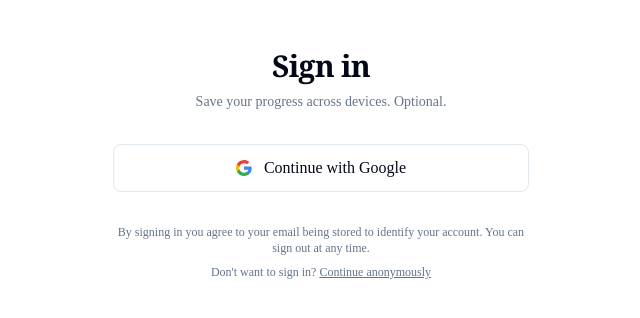
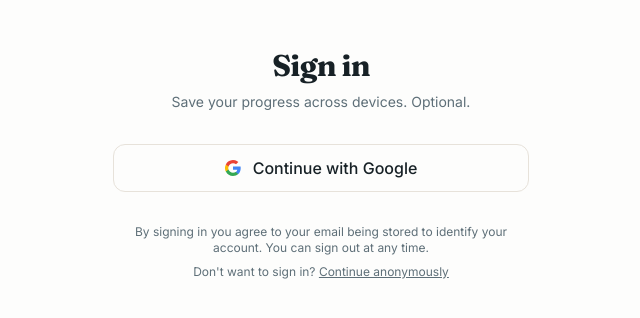
Before and after one commit to ZdorMak/detox-project, a Next.js app: page /en/login in a window 1280 px wide. Shown: the top 318 px of the page, without its empty margins (319-959 px from the left). Built offline with nearby package versions, Linux system fonts and the light colour scheme; no server answers.

Commit message:
feat(design): Plan B — Inter + Fraunces fonts, wellness sage palette, dark mode toggle

```diff
--- a/src/app/[locale]/layout.tsx
+++ b/src/app/[locale]/layout.tsx
@@ -2,8 +2,25 @@
 import { NextIntlClientProvider } from "next-intl";
 import { getMessages, getTranslations, setRequestLocale } from "next-intl/server";
 import { notFound } from "next/navigation";
+import { Inter, Fraunces } from "next/font/google";
 import { routing } from "@/i18n/routing";
+import { themeInitScript } from "@/components/ui/theme-toggle";
 import "../globals.css";
+
+// Inter — body sans (Linear, Vercel, Notion grade).
+const fontSans = Inter({
+  subsets: ["latin", "latin-ext"],
+  variable: "--font-sans",
+  display: "swap",
+});
+
+// Fraunces — display serif with optical size + soft contrast (editorial vibe).
+const fontDisplay = Fraunces({
+  subsets: ["latin", "latin-ext"],
+  variable: "--font-display",
+  display: "swap",
+  axes: ["opsz", "SOFT"],
+});
 
 export function generateStaticParams() {
   return routing.locales.map((locale) => ({ locale }));
@@ -40,8 +57,12 @@
   const messages = await getMessages();
 
   return (
-    <html lang={locale}>
-      <body>
+    <html lang={locale} className={`${fontSans.variable} ${fontDisplay.variable}`} suppressHydrationWarning>
+      <head>
+        {/* Anti-FOUC: apply saved theme before React hydrates. */}
+        <script dangerouslySetInnerHTML={{ __html: themeInitScript }} />
+      </head>
+      <body className="font-sans">
         <a href="#main" className="skip-link">
           Skip to main content
         </a>
--- a/src/app/[locale]/page.tsx
+++ b/src/app/[locale]/page.tsx
@@ -7,6 +7,7 @@
 import { Footer } from "@/components/landing/footer";
 import { ConsentBanner } from "@/components/consent/consent-banner";
 import { UserMenu } from "@/components/auth/UserMenu";
+import { ThemeToggle } from "@/components/ui/theme-toggle";
 
 export default async function LandingPage({
   params,
@@ -19,7 +20,8 @@
 
   return (
     <>
-      <div className="absolute right-4 top-4 z-20">
+      <div className="absolute right-4 top-4 z-20 flex items-center gap-2">
+        <ThemeToggle />
         <UserMenu locale={locale} next={`${localePrefix}/`} />
       </div>
       <main id="main">
--- a/src/app/globals.css
+++ b/src/app/globals.css
@@ -4,44 +4,45 @@
 
 @layer base {
   :root {
-    --background: 0 0% 100%;
-    --foreground: 222.2 84% 4.9%;
+    /* WELLNESS palette — sage-led, warm sand accents, rose for emphasis. */
+    --background: 35 30% 99%;          /* #fdfcf9 — almost-white cream */
+    --foreground: 200 25% 12%;         /* deep slate, easy on the eye */
     --card: 0 0% 100%;
-    --card-foreground: 222.2 84% 4.9%;
-    --primary: 173 80% 24%; /* teal-700 — pillar.durable */
+    --card-foreground: 200 25% 12%;
+    --primary: 168 65% 32%;            /* sage / teal-700, main action */
     --primary-foreground: 0 0% 100%;
-    --secondary: 210 40% 96.1%;
-    --secondary-foreground: 222.2 47.4% 11.2%;
-    --muted: 210 40% 96.1%;
-    --muted-foreground: 215.4 16.3% 46.9%;
-    --accent: 210 40% 96.1%;
-    --accent-foreground: 222.2 47.4% 11.2%;
-    --destructive: 0 72% 51%;
+    --secondary: 35 30% 95%;           /* warm sand surface */
+    --secondary-foreground: 200 25% 18%;
+    --muted: 35 25% 94%;
+    --muted-foreground: 200 12% 42%;
+    --accent: 24 90% 95%;              /* peach surface */
+    --accent-foreground: 24 70% 22%;
+    --destructive: 350 75% 50%;
     --destructive-foreground: 0 0% 100%;
-    --border: 214.3 31.8% 91.4%;
-    --input: 214.3 31.8% 91.4%;
-    --ring: 173 80% 24%;
-    --radius: 0.625rem;
+    --border: 35 22% 88%;
+    --input: 35 22% 88%;
+    --ring: 168 60% 38%;
+    --radius: 0.875rem;
   }
 
   .dark {
-    --background: 222.2 84% 4.9%;
-    --foreground: 210 40% 98%;
-    --card: 222.2 84% 4.9%;
-    --card-foreground: 210 40% 98%;
-    --primary: 173 70% 50%;
-    --primary-foreground: 222.2 84% 4.9%;
-    --secondary: 217.2 32.6% 17.5%;
-    --secondary-foreground: 210 40% 98%;
-    --muted: 217.2 32.6% 17.5%;
-    --muted-foreground: 215 20.2% 65.1%;
-    --accent: 217.2 32.6% 17.5%;
-    --accent-foreground: 210 40% 98%;
-    --destructive: 0 62.8% 30.6%;
-    --destructive-foreground: 210 40% 98%;
-    --border: 217.2 32.6% 17.5%;
-    --input: 217.2 32.6% 17.5%;
-    --ring: 173 70% 50%;
+    --background: 200 30% 7%;          /* deep teal-slate */
+    --foreground: 35 25% 95%;
+    --card: 200 25% 10%;
+    --card-foreground: 35 25% 95%;
+    --primary: 168 60% 50%;
+    --primary-foreground: 200 30% 7%;
+    --secondary: 200 22% 14%;
+    --secondary-foreground: 35 25% 95%;
+    --muted: 200 22% 14%;
+    --muted-foreground: 200 12% 65%;
+    --accent: 24 60% 18%;
+    --accent-foreground: 24 80% 90%;
+    --destructive: 350 65% 50%;
+    --destructive-foreground: 0 0% 100%;
+    --border: 200 18% 18%;
+    --input: 200 18% 18%;
+    --ring: 168 55% 55%;
   }
 
   * {
@@ -49,23 +50,23 @@
   }
   html {
     -webkit-tap-highlight-color: transparent;
+    text-rendering: optimizeLegibility;
   }
   body {
     @apply bg-background text-foreground antialiased;
-    font-feature-settings: "rlig" 1, "calt" 1;
+    font-feature-settings: "rlig" 1, "calt" 1, "ss01" 1;
   }
-  /* Use Georgia serif for top-level headings — gives the project an editorial,
-     "thoughtful publication" feel rather than a generic SaaS look. */
+
+  /* Display font for top-level headings — Fraunces (editorial, optical-size aware). */
   h1, h2, .font-display {
-    font-family: Georgia, "Times New Roman", "DejaVu Serif", serif;
-    letter-spacing: -0.015em;
+    font-family: var(--font-display), Georgia, ui-serif, serif;
+    letter-spacing: -0.02em;
+    font-feature-settings: "ss01" 1;
   }
-  /* Subtle gradient utility for hero / pillar accents. */
-  .bg-grain {
-    background-image:
-      radial-gradient(circle at 20% 0%, hsl(var(--primary) / 0.06), transparent 40%),
-      radial-gradient(circle at 80% 100%, hsl(var(--primary) / 0.04), transparent 50%);
+  h3, h4 {
+    letter-spacing: -0.01em;
   }
+
   /* Visually hidden but kept available to screen readers. */
   .sr-only {
     position: absolute;
@@ -82,6 +83,19 @@
   .skip-link {
     @apply absolute left-2 top-2 z-50 -translate-y-16 rounded-md bg-primary px-3 py-2 text-sm font-medium text-primary-foreground transition focus:translate-y-0;
   }
+
+  /* Subtle ambient texture for hero / feature sections. */
+  .bg-grain {
+    background-image:
+      radial-gradient(circle at 18% 0%, hsl(var(--primary) / 0.06), transparent 45%),
+      radial-gradient(circle at 82% 100%, hsl(24 80% 60% / 0.05), transparent 50%);
+  }
+  .bg-grain-strong {
+    background-image:
+      radial-gradient(circle at 20% 10%, hsl(var(--primary) / 0.10), transparent 40%),
+      radial-gradient(circle at 80% 90%, hsl(24 80% 60% / 0.08), transparent 45%);
+  }
+
   /* Honour reduced-motion preference. */
   @media (prefers-reduced-motion: reduce) {
     *,
--- /dev/null
+++ b/src/components/ui/theme-toggle.tsx
@@ -0,0 +1,130 @@
+"use client";
+
+import { useEffect, useState } from "react";
+import { Moon, Sun, Laptop } from "lucide-react";
+import { cn } from "@/lib/utils";
+
+type Mode = "light" | "dark" | "system";
+
+const STORAGE_KEY = "detox_theme";
+
+/**
+ * Three-state theme toggle: light / dark / system.
+ *
+ * - Reads saved preference from localStorage on mount.
+ * - On change, applies the `dark` class to <html> and persists.
+ * - "system" mode follows `prefers-color-scheme` and re-evaluates on
+ *   media-query changes.
+ *
+ * The actual class application is also done in a small inline script
+ * injected by the layout's <head> to avoid a flash on first paint
+ * (FOUC). See `themeInitScript()` below.
+ */
+export function ThemeToggle() {
+  const [mode, setMode] = useState<Mode>("system");
+
+  useEffect(() => {
+    const stored = (typeof window !== "undefined"
+      ? window.localStorage.getItem(STORAGE_KEY)
+      : null) as Mode | null;
+    if (stored === "light" || stored === "dark" || stored === "system") {
+      setMode(stored);
+      apply(stored);
+    } else {
+      apply("system");
+    }
+  }, []);
+
+  // Live-react to OS-level theme changes when in "system" mode.
+  useEffect(() => {
+    if (mode !== "system") return;
+    const mq = window.matchMedia("(prefers-color-scheme: dark)");
+    const handler = () => apply("system");
+    mq.addEventListener("change", handler);
+    return () => mq.removeEventListener("change", handler);
+  }, [mode]);
+
+  const choose = (next: Mode) => {
+    setMode(next);
+    if (typeof window !== "undefined") {
+      window.localStorage.setItem(STORAGE_KEY, next);
+    }
+    apply(next);
+  };
+
+  return (
+    <div
+      role="radiogroup"
+      aria-label="Theme"
+      className="inline-flex rounded-full border border-border bg-card p-0.5 shadow-sm"
+    >
+      <Option active={mode === "light"} onClick={() => choose("light")} label="Light">
+        <Sun className="h-3.5 w-3.5" />
+      </Option>
+      <Option active={mode === "system"} onClick={() => choose("system")} label="System">
+        <Laptop className="h-3.5 w-3.5" />
+      </Option>
+      <Option active={mode === "dark"} onClick={() => choose("dark")} label="Dark">
+        <Moon className="h-3.5 w-3.5" />
+      </Option>
+    </div>
+  );
+}
+
+function Option({
+  active,
+  onClick,
+  label,
+  children,
+}: {
+  active: boolean;
+  onClick: () => void;
+  label: string;
+  children: React.ReactNode;
+}) {
+  return (
+    <button
+      type="button"
+      role="radio"
+      aria-checked={active}
+      title={label}
+      onClick={onClick}
+      className={cn(
+        "flex h-7 w-7 items-center justify-center rounded-full transition-colors",
+        "focus-visible:outline-none focus-visible:ring-2 focus-visible:ring-ring focus-visible:ring-offset-1",
+        active
+          ? "bg-primary text-primary-foreground"
+          : "text-muted-foreground hover:bg-accent hover:text-accent-foreground",
+      )}
+    >
+      {children}
+    </button>
+  );
+}
+
+function apply(mode: Mode) {
+  if (typeof document === "undefined") return;
+  const root = document.documentElement;
+  const wantsDark =
+    mode === "dark" ||
+    (mode === "system" &&
+      window.matchMedia("(prefers-color-scheme: dark)").matches);
+  root.classList.toggle("dark", wantsDark);
+  root.style.colorScheme = wantsDark ? "dark" : "light";
+}
+
+/**
+ * Inline script for the document <head> that applies the saved theme
+ * BEFORE React hydrates, preventing a light-mode flash for dark-mode users.
+ */
+export const themeInitScript = `
+(function() {
+  try {
+    var stored = localStorage.getItem(${JSON.stringify(STORAGE_KEY)});
+    var mode = (stored === 'light' || stored === 'dark' || stored === 'system') ? stored : 'system';
+    var dark = mode === 'dark' || (mode === 'system' && window.matchMedia('(prefers-color-scheme: dark)').matches);
+    document.documentElement.classList.toggle('dark', dark);
+    document.documentElement.style.colorScheme = dark ? 'dark' : 'light';
+  } catch (e) {}
+})();
+`;
--- a/tailwind.config.ts
+++ b/tailwind.config.ts
@@ -60,7 +60,20 @@
         sm: "calc(var(--radius) - 4px)",
       },
       fontFamily: {
-        sans: ["var(--font-sans)", "system-ui", "sans-serif"],
+        sans: [
+          "var(--font-sans)",
+          "ui-sans-serif",
+          "system-ui",
+          "-apple-system",
+          "Segoe UI",
+          "sans-serif",
+        ],
+        display: [
+          "var(--font-display)",
+          "Georgia",
+          "ui-serif",
+          "serif",
+        ],
       },
     },
   },
```
